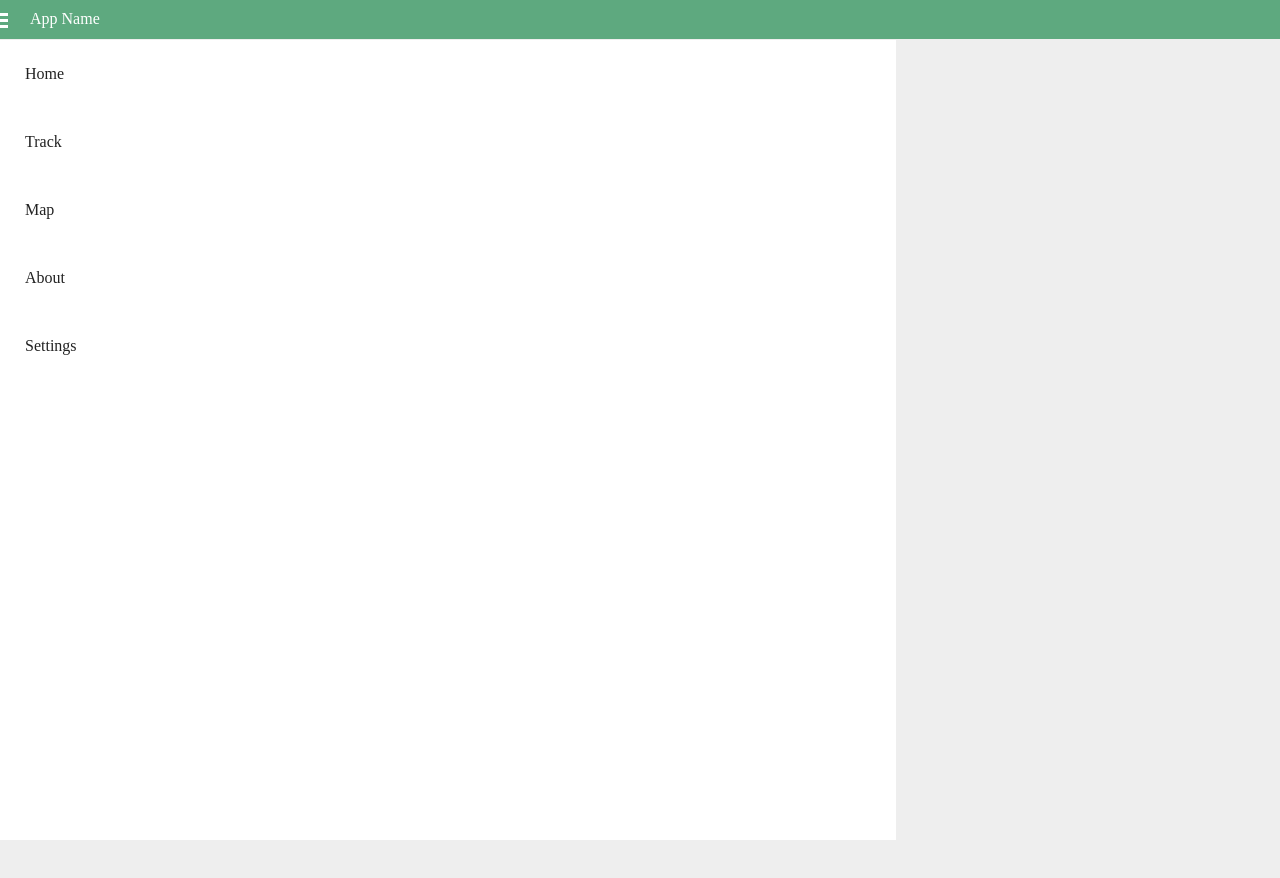
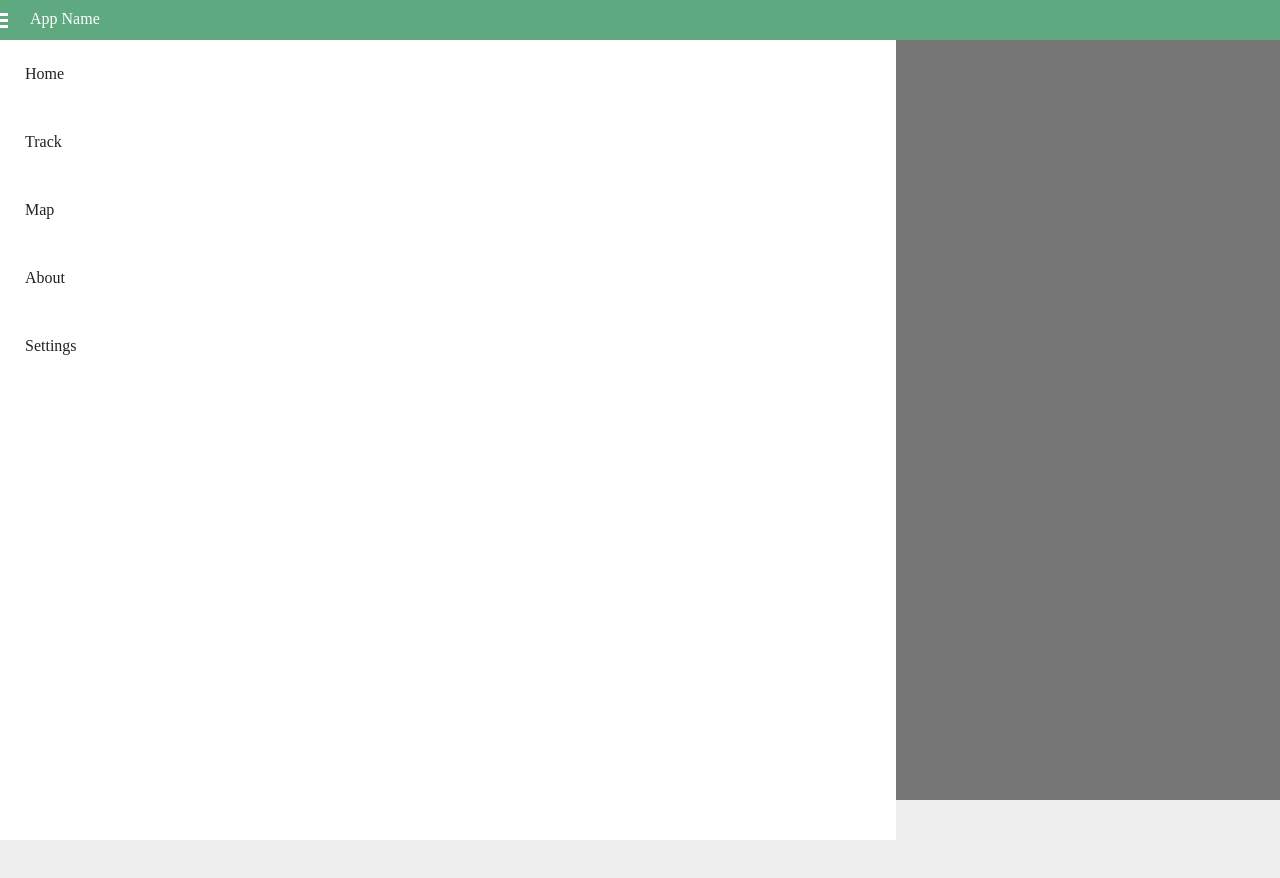
Before and after one commit to jishnu7/jquery.hamburger, a website: page src/index.html in a window 1280 px wide. Both pictures are taken after a click on the element 15 px from the left and 19 px from the top of the page. Drawn offline with nearby package versions, Linux system fonts and the light colour scheme.

Commit message:
cleanup code

```diff
--- a/src/index.html
+++ b/src/index.html
@@ -8,14 +8,14 @@
 <body>
     <div id="container">
         <header>
-            <div id="hamburger">
+            <div id="hamburger" class="hamburger-action">
                 <div></div>
                 <div></div>
                 <div></div>
             </div>
-            <div class="title" data-i18n='app-title'>App Name</div>
+            <div class="title hamburger-action" data-i18n='app-title'>App Name</div>
         </header>
-        <nav class="mobileNav clear">
+        <nav class="clear">
             <ul>
                 <li><a href="index.html">Home</a></li>
                 <li><a href="#">Track</a></li>
@@ -24,7 +24,6 @@
                 <li><a href="#">Settings</a></li>
             </ul>
         </nav>
-        <div id="contentLayer"></div>
         <div id="content">
             <div id="circle">Action</div>
         </div>
--- a/src/jquery.hamburger.js
+++ b/src/jquery.hamburger.js
@@ -1,66 +1,53 @@
 /*
  * jquery.hamburger
- *
  *
  * Copyright (c) 2014 Jishnu Mohan
  * Licensed under the MIT license.
  */
 
 (function ($) {
-  var onClick = function() {
-    var contentWidth = $('#content').width();
-    $('#content').css('width', contentWidth);
-    $('#container').bind('touchmove', function(e){e.preventDefault();});
+  var action = $('.hamburger-action'),
+    hamburger = $('#hamburger'),
+    content = $('#content'),
+    overlay = $('<div>').attr({
+        id: 'hamburger-overlay',
+        class: 'hamburger-action'
+      }).insertAfter(content),
+    nav = $('nav'),
 
-    var current = $("nav").css("margin-left"),
-      val = "0%",
-      layer = "block",
+    onClick = function() {
+      var contentWidth = content.width(),
+        current = nav.css('margin-left'),
+        val = '0%',
+        layer = 'block',
         opacity = 0.5,
         ham = -10;
 
-    if(current === "0px") {
-      val = "-70%";
-      layer = "none";
+      content.css('width', contentWidth);
+      if(current === '0px') {
+        val = '-70%';
+        layer = 'none';
         opacity = 0;
         ham = 0;
       } else {
-      $('#contentLayer').css('display', layer);
+        overlay.css('display', layer);
       }
 
-    $("nav").animate({"margin-left": [val]}, {
+      nav.animate({'margin-left': [val]}, {
           duration: 700
       });
 
-    $('#hamburger').animate({"left": [ham]}, {
+      hamburger.animate({'left': [ham]}, {
           duration: 700
       });
 
-    $("#contentLayer").animate({"opacity": [opacity]}, {
+      overlay.animate({'opacity': [opacity]}, {
           duration: 700,
           complete: function() {
-          $('#contentLayer').css('display', layer);
+            overlay.css('display', layer);
           }
       });
     };
 
-  $("#hamburger").click(onClick);
-  $(".title").click(onClick);
-
-  //close the menu
-  $("#contentLayer").click(function() {
-      $('#container').unbind('touchmove');
-      $("nav").animate({"margin-left": ["-70%"]}, {
-          duration: 700
-      });
-      $("#contentLayer").animate({"opacity": [0]}, {
-          duration: 700,
-          complete: function() {
-            $('#contentLayer').css('display', 'none');
-          }
-      });
-      $('#hamburger').animate({"left": [0]}, {
-          duration: 700
-      });
-  });
-
+  action.click(onClick);
 }(jQuery));
--- a/src/style.css
+++ b/src/style.css
@@ -4,13 +4,20 @@ body {
     background: #eee;
     overflow-x:hidden;
 }
+
 a {
     text-decoration: none;
 }
+
 .title {
     float: left;
     color: #fff;
 }
+
+.clear {
+    clear: 'both';
+}
+
 #circle {
     margin-top: 20px;
     display: table-cell;
@@ -45,27 +52,6 @@ header {
     box-shadow:  -10px 0px 9px 0px rgba(0, 0, 0, 0.4);
 }
 
-#hamburger {
-    cursor: pointer;
-    display: block;
-    height: 19px;
-    position: relative;
-    width: 20px;
-    float: left;
-    padding-right: 10px;
-}
-
-#hamburger div {
-    background-color: #fff;
-    height: 3px;
-    margin-top: 3px;
-    width: 90%;
-}
-
-.clear {
-    clear: 'both';
-}
-
 nav {
     top: 40px;
     margin-left: -70%;
@@ -92,7 +78,28 @@ nav li a {
     text-decoration: none;
 }
 
-#contentLayer {
+#hamburger {
+    cursor: pointer;
+    display: block;
+    height: 20px;
+    position: relative;
+    width: 20px;
+    float: left;
+    padding-right: 10px;
+}
+
+#hamburger div {
+    background-color: #fff;
+    height: 3px;
+    margin-top: 3px;
+    width: 90%;
+}
+
+.hamburger-action {
+    cursor: pointer;
+}
+
+#hamburger-overlay {
     display: none;
     height: 100%;
     overflow-x: hidden;
@@ -103,4 +110,5 @@ nav li a {
     width: 100%;
     z-index: 1;
     opacity: 0;
+    background: #000;
 }
```
Lines whose indentation alone changed are shown as unchanged.
